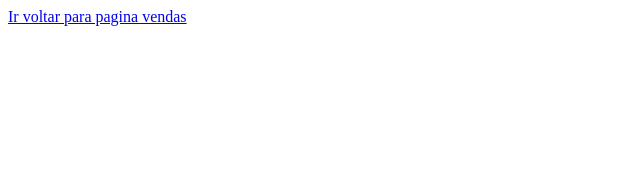
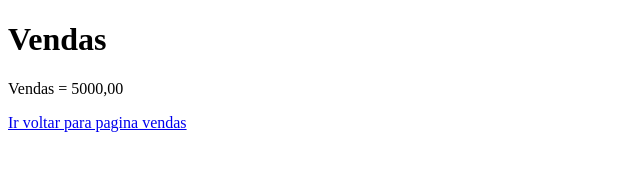
Before and after one commit to ilmarcaldas/aulagit, a plain HTML site: page vendas.html in a window 1280 px wide. Shown: the whole page, without its empty margins (0-640 px from the left). Drawn offline with Linux system fonts and the light colour scheme.

Commit message:
Criei cabeçalho e valor

```diff
--- a/vendas.html
+++ b/vendas.html
@@ -7,6 +7,8 @@
     <title>Document</title>
 </head>
 <body>
+    <h1>Vendas</h1>
+    <p>Vendas = 5000,00</p>
     <a href="index.html">Ir voltar para pagina vendas</a>
 </body>
 </html>
```
